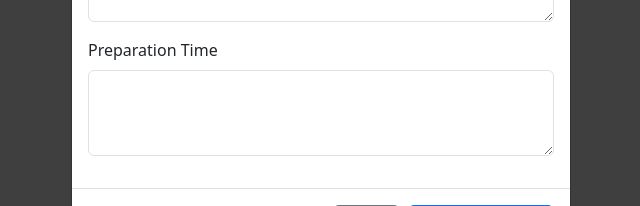
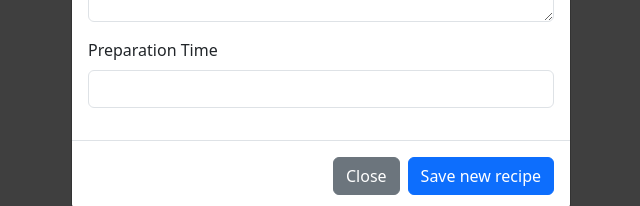
Before and after one commit to dmei22/Ngingredients, an Angular app in the folder frontend/: page / in a window 1280 px wide. Both pictures are taken after a click on the button "Add new". Shown: the part 558-764 px from the top of the page, without its empty margins (319-959 px from the left). Built offline with nearby package versions, Linux system fonts and the light colour scheme; no server answers.

Commit message:
Set form title and prep time to input

```diff
--- a/frontend/src/app/app.component.html
+++ b/frontend/src/app/app.component.html
@@ -28,7 +28,7 @@
         <form>
           <div class="mb-3">
             <label for="name" class="form-label">Recipe title</label>
-            <textarea class="form-control" id="name" rows="1"></textarea>
+            <input class="form-control" id="name">
           </div>
 
           <div class="mb-3">
@@ -48,7 +48,7 @@
 
           <div class="mb-3">
             <label for="preparationTime" class="form-label">Preparation Time</label>
-            <textarea class="form-control" id="preparationTime" rows="3"></textarea>
+            <input class="form-control" id="preparationTime">
           </div>
         </form>
 
```
